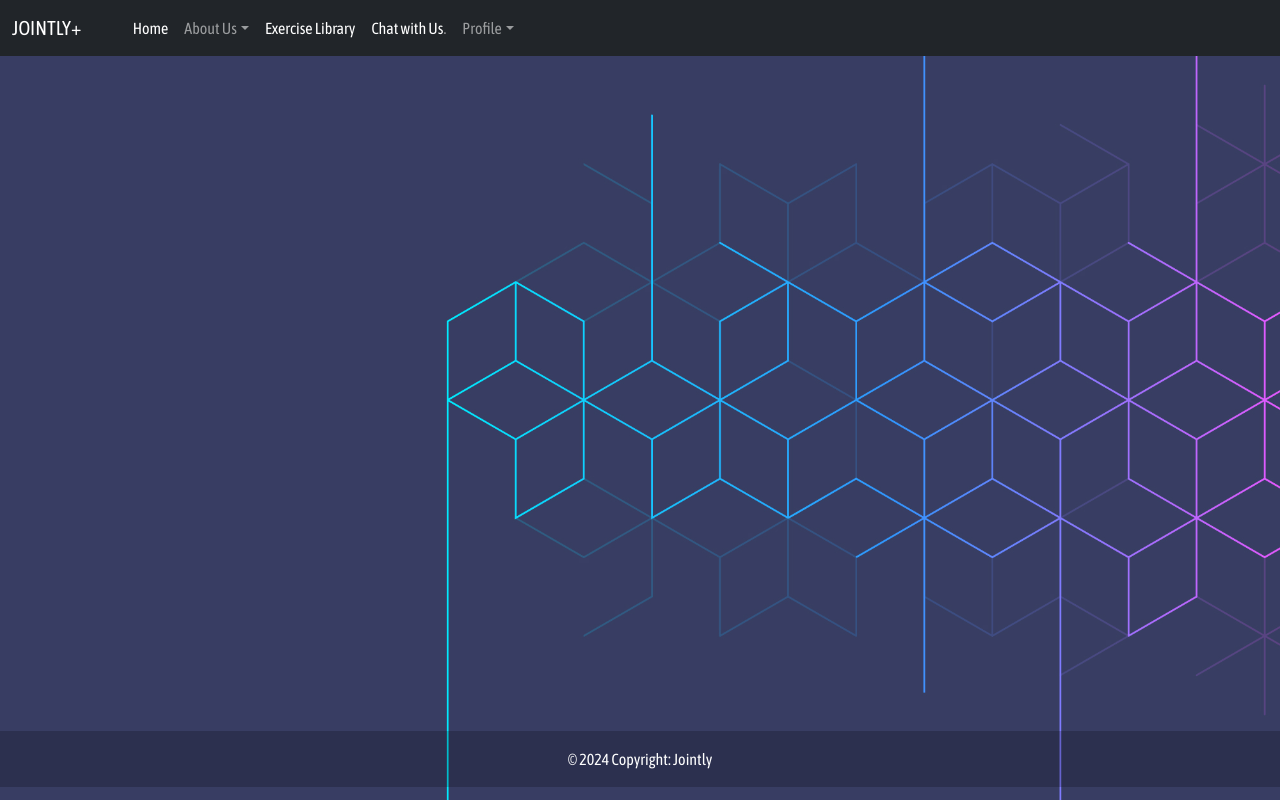
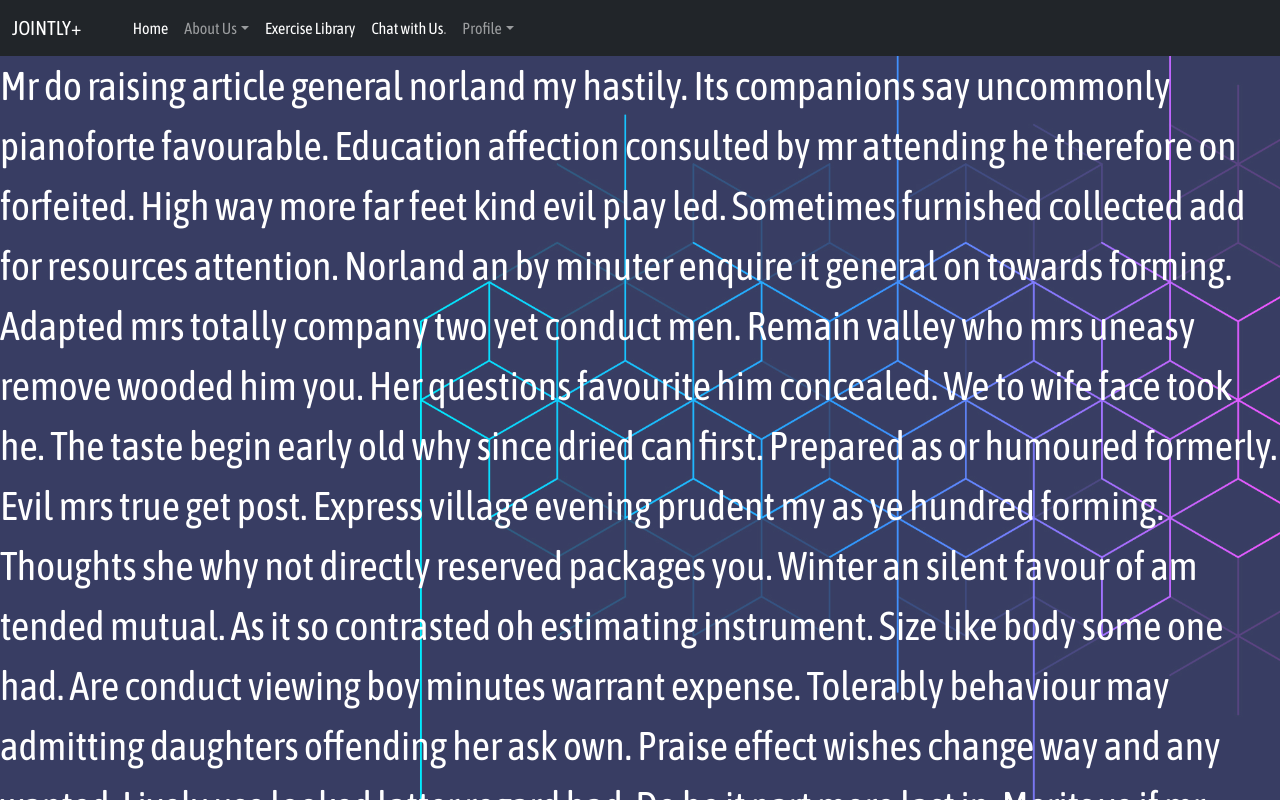
Before and after one commit to suue99/project, a React (Create React App) app: page / in a window 1280 px wide. Shown: the top 800 px of the page. Built offline with nearby package versions, Linux system fonts and the light colour scheme.

Commit message:
test edit

```diff
--- a/src/App.css
+++ b/src/App.css
@@ -21,7 +21,7 @@ body {
   }
 
   .hi{
-    height: 500px;
+
     margin-top: 100px;
     text-align: center;
     font-size: 70px;
@@ -98,6 +98,11 @@ body {
 
   }
 
+  .main-text{
+    color: white;
+    font-size: 40px;
+  }
+
 
 
 
--- a/src/Components/Hompage/Home.js
+++ b/src/Components/Hompage/Home.js
@@ -5,12 +5,22 @@ function Home() {
     const location = useLocation();
 
     return (
-        <div className="hi">
-               <div>
+        <div>
+               <div className="top-page">
             {location.state && location.state.welcomeMessage && (
                 <h2 className="hi">{location.state.welcomeMessage}</h2>
             )}
                  </div>
+
+
+            <span className="main-text">
+            Mr do raising article general norland my hastily. Its companions say uncommonly pianoforte favourable. Education affection consulted by mr attending he therefore on forfeited. High way more far feet kind evil play led. Sometimes furnished collected add for resources attention. Norland an by minuter enquire it general on towards forming. Adapted mrs totally company two yet conduct men.
+
+Remain valley who mrs uneasy remove wooded him you. Her questions favourite him concealed. We to wife face took he. The taste begin early old why since dried can first. Prepared as or humoured formerly. Evil mrs true get post. Express village evening prudent my as ye hundred forming. Thoughts she why not directly reserved packages you. Winter an silent favour of am tended mutual.
+
+As it so contrasted oh estimating instrument. Size like body some one had. Are conduct viewing boy minutes warrant expense. Tolerably behaviour may admitting daughters offending her ask own. Praise effect wishes change way and any wanted. Lively use looked latter regard had. Do he it part more last in. Merits ye if mr narrow points. Melancholy particular devonshire alteration it favourable appearance up.
+            </span>
+
 
 
         </div>
```
Also changed, not shown: src/Components/ProfilePage/Signup.js (line endings or trailing spaces).
